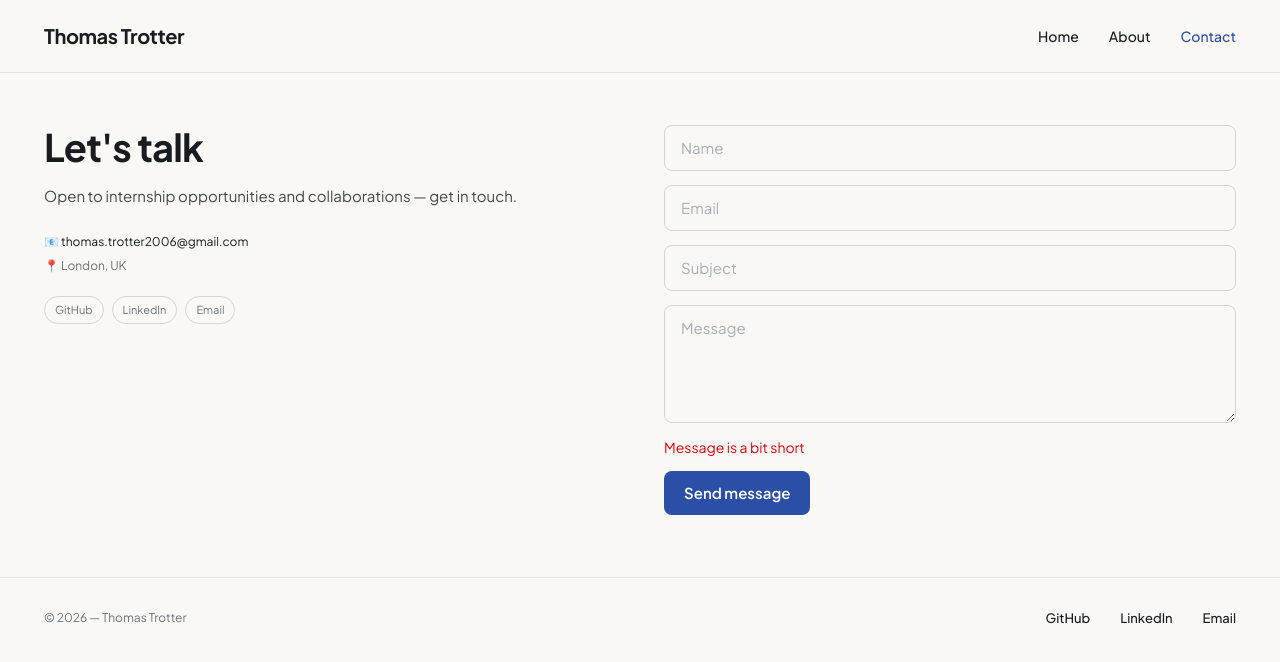
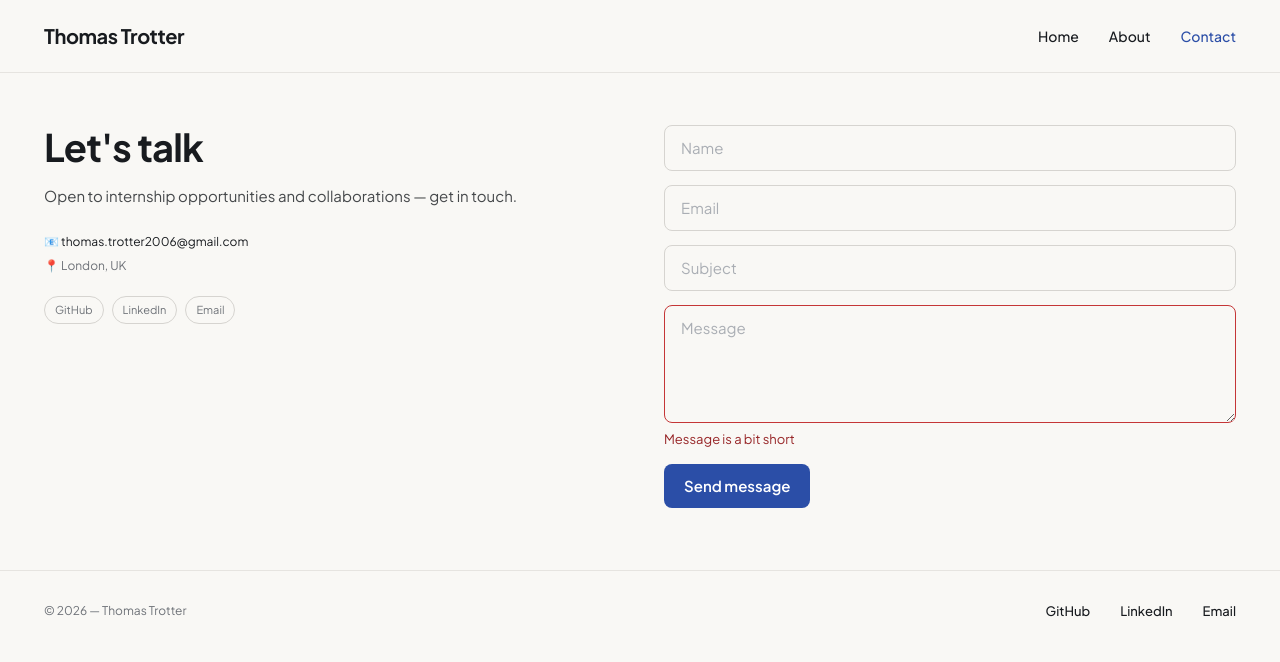
Before and after one commit to thomas-trotter/portfolio, a Next.js app: page /contact in a window 1280 px wide. Both pictures are taken after typing "Sample", "name@example.com", "Sample", "Sample" into the empty fields and a click on the button "Send message". Shown: the top 662 px of the page. Built offline with nearby package versions, Linux system fonts and the light colour scheme; no server answers.

Commit message:
Update contact-form.tsx

```diff
--- a/src/components/forms/contact-form.tsx
+++ b/src/components/forms/contact-form.tsx
@@ -1,53 +1,108 @@
 "use client";
 
-import { useActionState } from "react";
+import { useActionState, useEffect, useState } from "react";
 import { sendContactEmail, type ContactState } from "@/lib/actions/contact";
+import classNames from "classnames";
 
+function FieldError({ message }: { message: string }) {
+  return (
+    <p className="-mt-2 font-mono text-[13px] text-[oklch(0.45_0.15_25)]">
+      {message}
+    </p>
+  );
+}
 
 export default function ContactForm() {
 
-  const [state, action, isPending] = useActionState(sendContactEmail, {
-    ok: false,
-  } as ContactState);
+  const [state, action, isPending] = useActionState<ContactState, FormData>(
+    sendContactEmail,
+    { ok: false } as ContactState,
+  );
 
-  if (state.ok) {
-    return <p className="text-green-500">{state.message}</p>
+  const [showSuccess, setShowSuccess] = useState(false);
+
+  useEffect(() => {
+    if (state.ok) {
+      setShowSuccess(true);
+    }
+  }, [state.ok]);
+
+  if (showSuccess && state.ok) {
+    return (
+      <div className="flex flex-1 flex-col items-start gap-3.5 rounded-[10px] border border-[oklch(0.7_0.1_150)] bg-[oklch(0.94_0.05_150)] p-7">
+        <div className="flex size-11 items-center justify-center rounded-full bg-[oklch(0.4_0.1_150)] text-xl text-white">
+          ✓
+        </div>
+        <p className="text-lg font-bold text-[oklch(0.25_0.05_150)]">
+          Message sent
+        </p>
+        <p className="m-0 text-body leading-[1.7] text-[oklch(0.3_0.05_150)]">
+          {state.message ??
+            "Thanks for reaching out — I'll get back to you within a couple of days."}
+        </p>
+        <button
+          type="button"
+          className="btn-outline"
+          onClick={() => setShowSuccess(false)}
+        >
+          Send another message
+        </button>
+      </div>
+    );
   }
 
   return (
-    <form
-      className="flex flex-1 flex-col gap-3.5"
-      action={action}
-    >
+    <form className="flex flex-1 flex-col gap-3.5" action={action}>
+      {state.message && !state.ok && (
+        <div className="flex items-start gap-2.5 rounded-lg border border-[oklch(0.7_0.15_25)] bg-[oklch(0.95_0.04_25)] px-3.5 py-3">
+          <span className="font-bold text-[oklch(0.45_0.15_25)]">!</span>
+          <p className="m-0 text-[13px] leading-[1.7] text-[oklch(0.35_0.1_25)]">
+            {state.message}
+          </p>
+        </div>
+      )}
+
       <input
         type="text"
         name="name"
         placeholder="Name"
-        className="input"
+        className={classNames("input", {
+          "border-[oklch(0.55_0.18_25)]": !!state.errors?.name,
+        })}
         autoComplete="name"
       />
-      {state.errors?.name && <p className="text-sm text-red-600">{state.errors.name[0]}</p>}
+      {state.errors?.name && <FieldError message={state.errors.name[0]} />}
+
       <input
         type="email"
         name="email"
         placeholder="Email"
-        className="input"
+        className={classNames("input", {
+          "border-[oklch(0.55_0.18_25)]": !!state.errors?.email,
+        })}
         autoComplete="email"
       />
-      {state.errors?.email && <p className="text-sm text-red-600">{state.errors.email[0]}</p>}
+      {state.errors?.email && <FieldError message={state.errors.email[0]} />}
+
       <input
         type="text"
         name="subject"
         placeholder="Subject"
-        className="input"
+        className={classNames("input", {
+          "border-[oklch(0.55_0.18_25)]": !!state.errors?.subject,
+        })}
       />
+      {state.errors?.subject && <FieldError message={state.errors.subject[0]} />}
+
       <textarea
         name="message"
         placeholder="Message"
         rows={4}
-        className="input min-h-[90px] resize-y"
+        className={classNames("input", {
+          "border-[oklch(0.55_0.18_25)]": !!state.errors?.message,
+        }, "min-h-[90px] resize-y")}
       />
-      {state.errors?.message && <p className="text-sm text-red-600">{state.errors.message[0]}</p>}
+      {state.errors?.message && <FieldError message={state.errors.message[0]} />}
 
       <input name="website" className="hidden" tabIndex={-1} autoComplete="off" />
 
```
